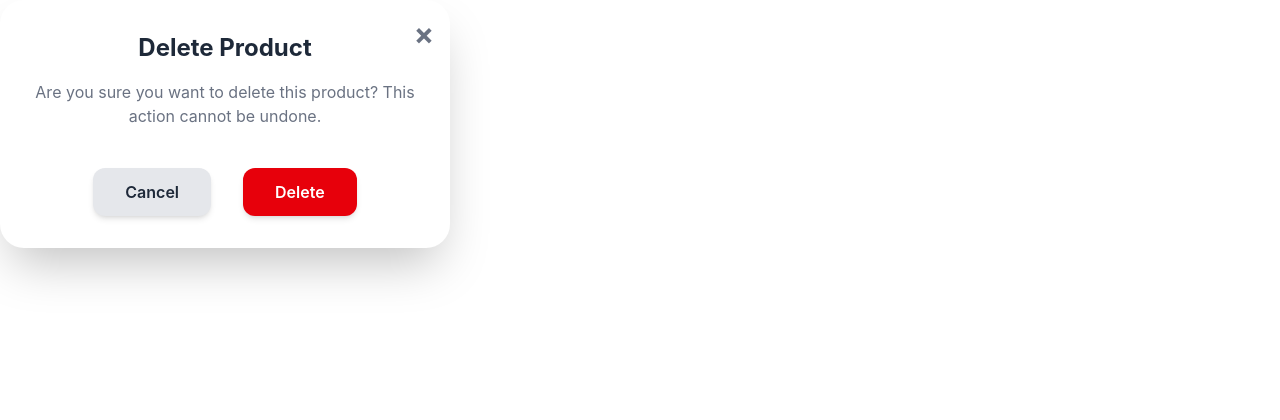
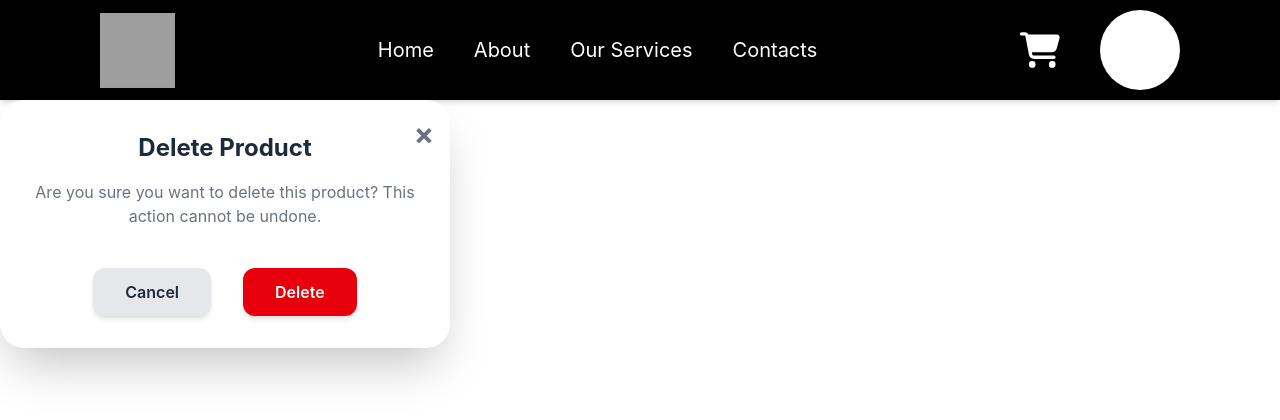
Before and after one commit to Y-Dilshan/gym_management_system_group_project, a React (Vite) app in the folder gms_frontend/: page /delete in a window 1280 px wide. Shown: the top 420 px of the page. Built offline with nearby package versions, Linux system fonts and the light colour scheme; grey boxes are pictures that could not be loaded.

Commit message:
changed header

```diff
--- a/gms_frontend/src/components/deleteForm.jsx
+++ b/gms_frontend/src/components/deleteForm.jsx
@@ -1,7 +1,10 @@
+import Header from './header.jsx'
+
 export default function DeleteForm(){
     return(
+        <div>
+        <div className = "w-full "><Header /></div>
        <div className="w-[450px] bg-white rounded-3xl shadow-2xl p-8 relative">
-
     {/* Close Button */}
     <button
         className="absolute top-4 right-4 text-gray-500 hover:text-red-600 text-3xl font-bold transition duration-300"
@@ -32,5 +35,6 @@ export default function DeleteForm(){
         </button>
     </div>
 </div>
+</div>
     )
 }
--- a/gms_frontend/src/components/header.jsx
+++ b/gms_frontend/src/components/header.jsx
@@ -1,6 +1,7 @@
 import { Link, useNavigate } from 'react-router-dom';
 import { GoSignIn } from "react-icons/go";
 import { SlUserFollowing } from "react-icons/sl";
+import { FaCartShopping } from "react-icons/fa6";
 
 export default function Header() {
 
@@ -14,7 +15,7 @@ export default function Header() {
         navigate('/signup');
     }
     return(
-        <nav className="bg-black h-[80px] px-[100px] shadow-md">
+        <nav className="bg-black h-[100px] px-[100px] shadow-md">
             <div className="flex items-center justify-between h-full">
                 <div>
                     <img src="logo.png" alt="logo" className="w-[75px] h-[75px]"/>
@@ -26,19 +27,10 @@ export default function Header() {
                     <Link to="/contacts">Contacts</Link>
                 </div>
 
-                <div className="flex gap-5">
-                    <Link to = "/signin">
-                    <button onClick = {handleSignin} className="bg-[#333333] text-white px-4 py-2 rounded w-[150px] h-[35px] flex items-center justify-center gap-2 text-[16px] border border-[#D4AF37] hover:bg-[#D4AF37] hover:text-black transition duration-300">
-                        Sign in <GoSignIn />
-                    </button>
-                    </Link>
-
-                    <Link to = "/signup">
-                    <button onClick = {handleSignUp} className="bg-[#D4AF37] text-white px-4 py-2 rounded w-[150px] h-[35px] text-[16px] flex items-center justify-center gap-2 hover:bg-[#333333] hover:text-white transition duration-300">
-                        Sign Up <SlUserFollowing />
-                    </button>
-                    </Link>
-                </div>
+               <div className = "flex items-center justify-center gap-10">
+                <button className = "cursor-pointer"><FaCartShopping size = {40} className = "text-white" /></button>
+                <div className = "w-[80px] h-[80px] rounded-full bg-white"></div>
+               </div>
             </div>
 
         </nav>
--- a/gms_frontend/src/pages/productsPage.jsx
+++ b/gms_frontend/src/pages/productsPage.jsx
@@ -104,9 +104,7 @@ export default function ProductPage() {
   //////////////////////////////////////////////
   return (
     <div className="bg-[#333333]">
-      <div>
-        <Header />
-      </div>
+      <Header />
 
       <div className="flex flex-col h-[100px] justify-center items-center">
         <h1 className="font-['Roboto'] font-bold text-3xl tracking-wide text-zinc-900 dark:text-white mb-2 leading-tight">
```
Also changed, not shown: gms_frontend/src/pages/landingPage.jsx (added).
